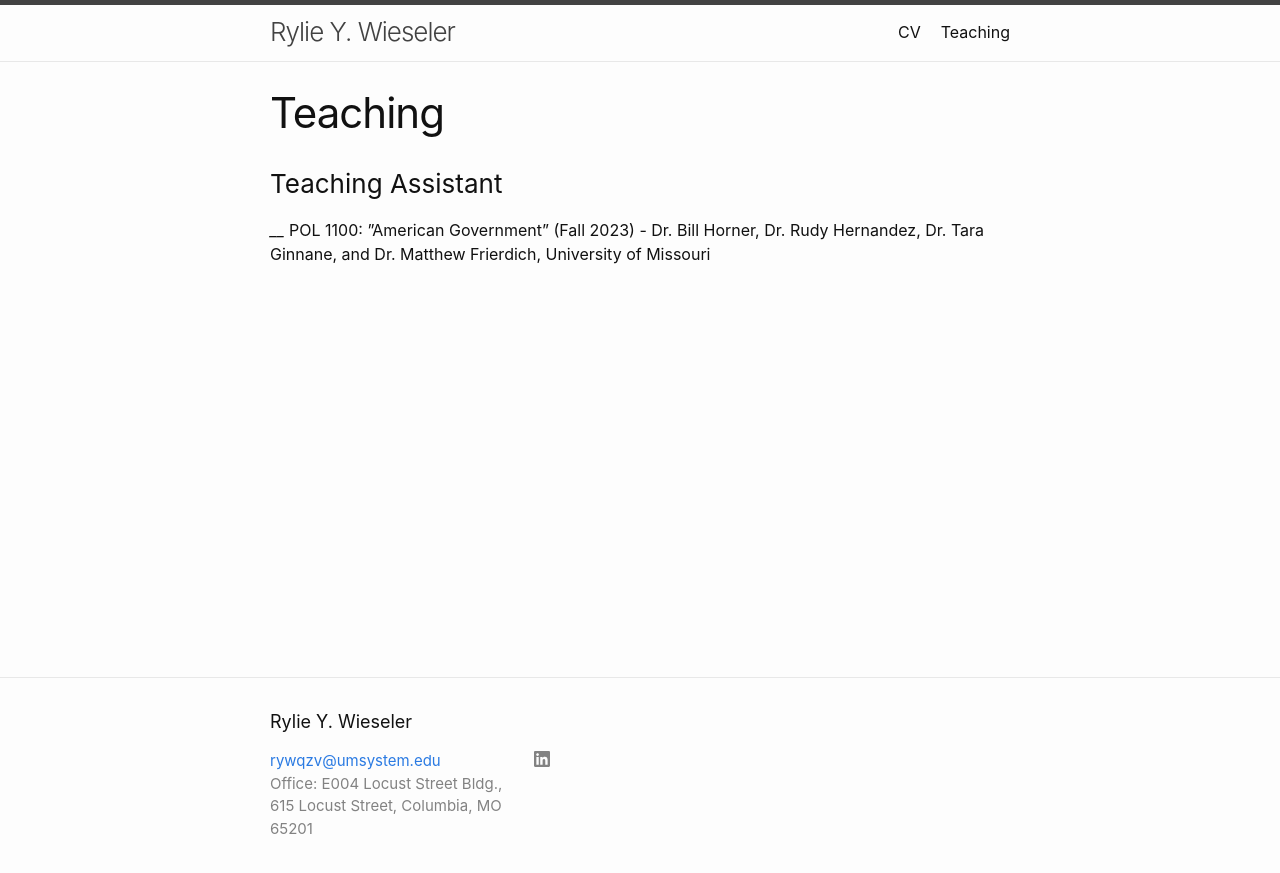
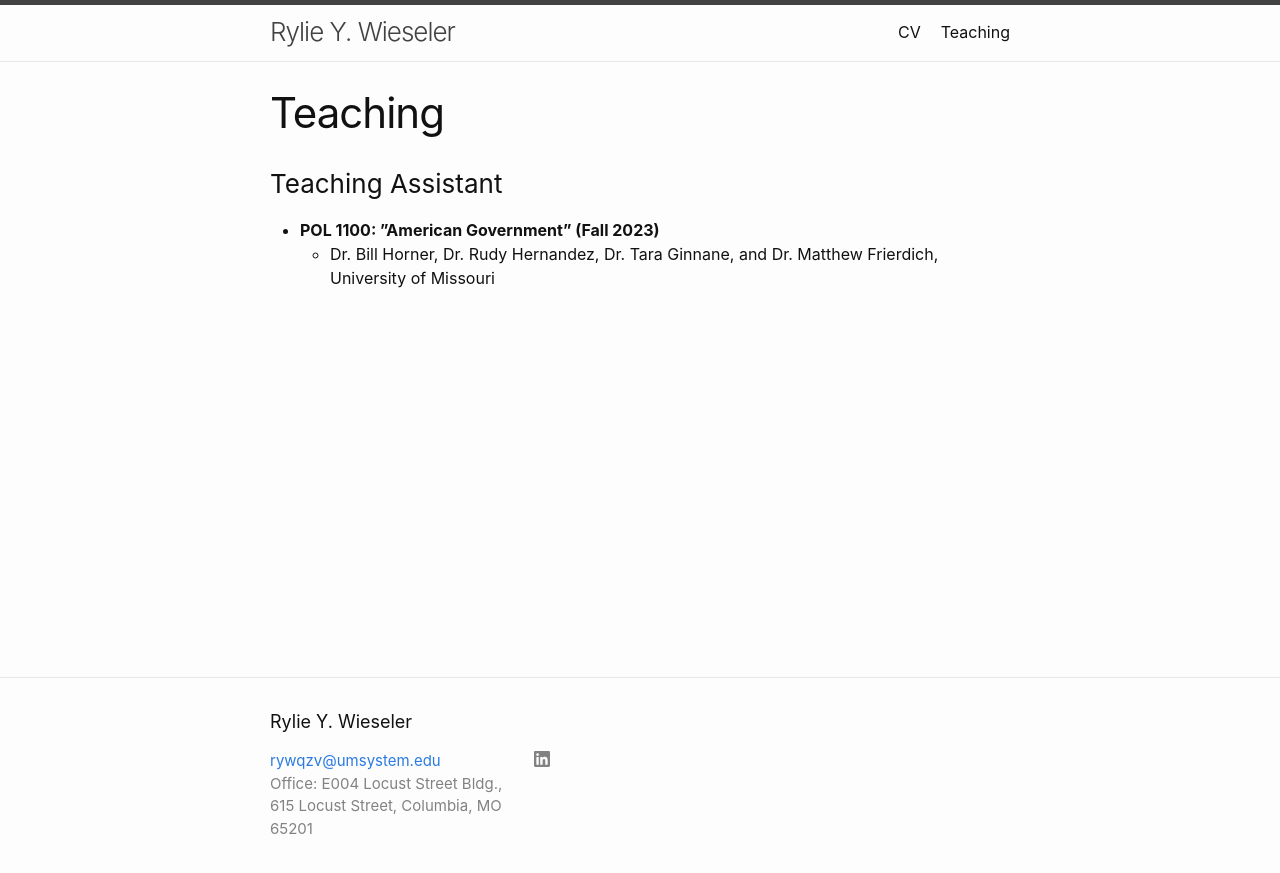
Before and after one commit to ryliewieseler/ryliewieseler.github.io, a Jekyll site: the page built from teaching.md, in a window 1280 px wide. Shown: the top 873 px of the page. Built offline with Jekyll 4.4.1, drawn with Linux system fonts in a browser that asks for light colours.

```diff
--- a/teaching.md
+++ b/teaching.md
@@ -3,5 +3,5 @@ layout: page
 title: Teaching
 ---
 ### Teaching Assistant
-____ POL 1100: ”American Government” (Fall 2023)
+- **POL 1100: ”American Government” (Fall 2023)**
     - Dr. Bill Horner, Dr. Rudy Hernandez, Dr. Tara Ginnane, and Dr. Matthew Frierdich, University of Missouri
```
